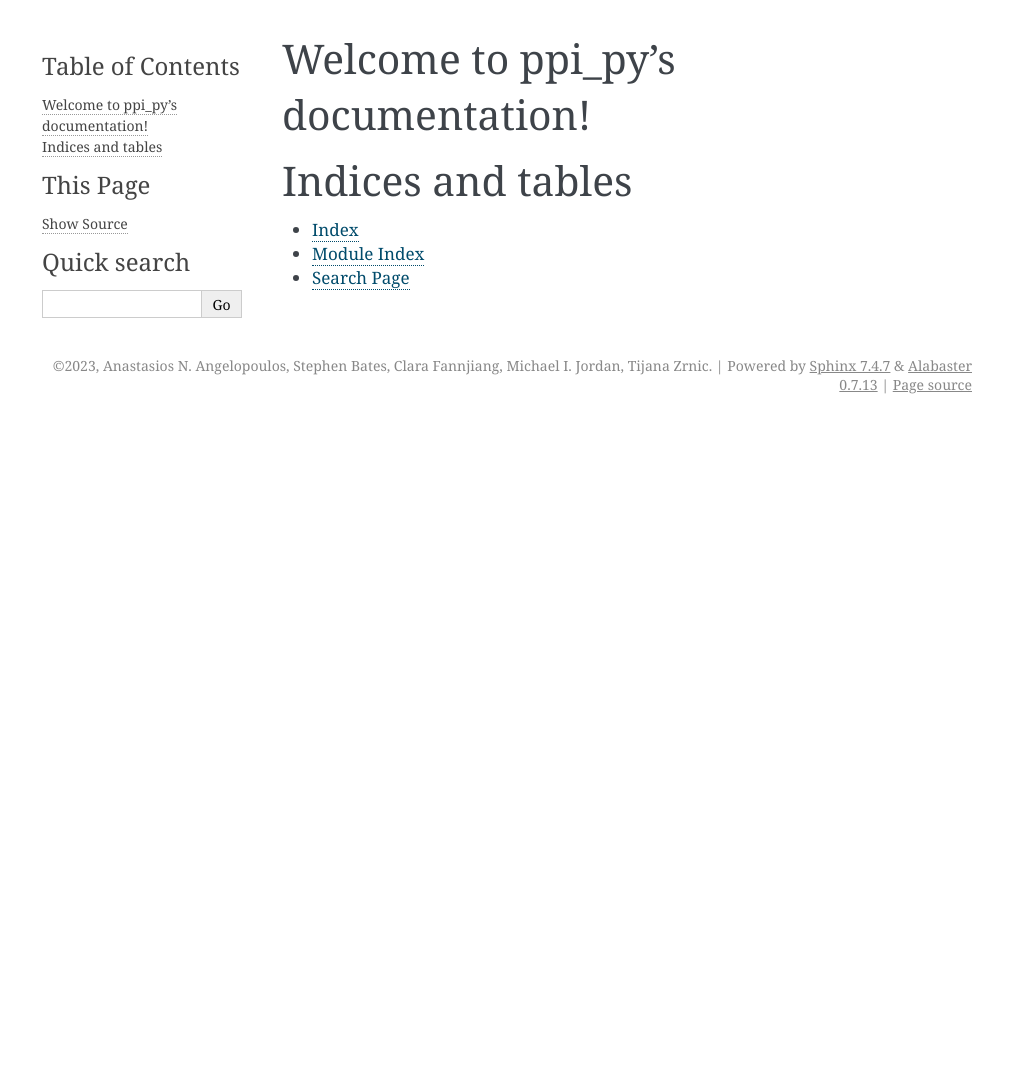
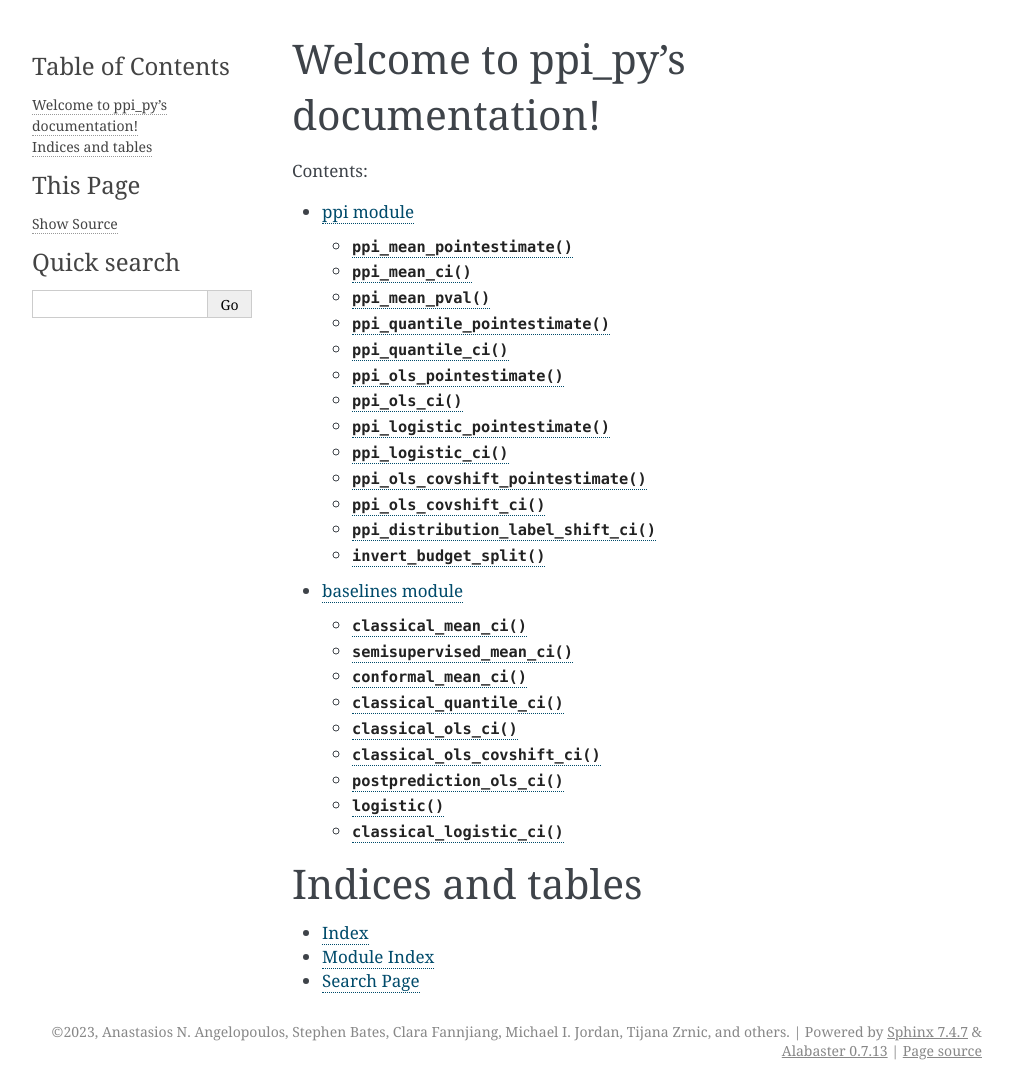
Before and after one commit to aangelopoulos/ppi_py, a Sphinx documentation site: the page built from docs/source/index.rst, in a window 1280 px wide. Shown: the whole page, without its empty margins (138-1151 px from the left). Built offline with Sphinx 7.4.7, drawn with Linux system fonts in a browser that asks for light colours; before the commit the page ends 900 px from its top, so only the background shows below that.

Commit message:
[documentation progress]

```diff
--- /dev/null
+++ b/docs/source/baselines.rst
@@ -0,0 +1,41 @@
+
+baselines module
+================
+
+Module for baseline functions.
+
+.. py:function:: classical_mean_ci
+
+   No docstring provided.
+
+.. py:function:: semisupervised_mean_ci
+
+   No docstring provided.
+
+.. py:function:: conformal_mean_ci
+
+   No docstring provided.
+
+.. py:function:: classical_quantile_ci
+
+   No docstring provided.
+
+.. py:function:: classical_ols_ci
+
+   No docstring provided.
+
+.. py:function:: classical_ols_covshift_ci
+
+   No docstring provided.
+
+.. py:function:: postprediction_ols_ci
+
+   No docstring provided.
+
+.. py:function:: logistic
+
+   No docstring provided.
+
+.. py:function:: classical_logistic_ci
+
+   No docstring provided.
--- a/docs/source/conf.py
+++ b/docs/source/conf.py
@@ -7,14 +7,14 @@
 # https://www.sphinx-doc.org/en/master/usage/configuration.html#project-information
 
 project = 'ppi_py'
-copyright = '2023, Anastasios N. Angelopoulos, Stephen Bates, Clara Fannjiang, Michael I. Jordan, Tijana Zrnic'
-author = 'Anastasios N. Angelopoulos, Stephen Bates, Clara Fannjiang, Michael I. Jordan, Tijana Zrnic'
+copyright = '2023, Anastasios N. Angelopoulos, Stephen Bates, Clara Fannjiang, Michael I. Jordan, Tijana Zrnic, and others'
+author = 'Anastasios N. Angelopoulos, Stephen Bates, Clara Fannjiang, Michael I. Jordan, Tijana Zrnic, and others'
 release = '0.1'
 
 # -- General configuration ---------------------------------------------------
 # https://www.sphinx-doc.org/en/master/usage/configuration.html#general-configuration
 
-extensions = []
+extensions = ['sphinx.ext.autodoc', 'sphinx.ext.napoleon', 'sphinx.ext.mathjax', 'sphinx.ext.viewcode']
 
 templates_path = ['_templates']
 exclude_patterns = []
@@ -26,3 +26,15 @@
 
 html_theme = 'alabaster'
 html_static_path = ['_static']
+html_theme_options = {
+    'logo': 'ppi.svg',
+    'github_user': 'aangelopoulos',
+    'github_repo': 'ppi_py',
+    'github_button': True,
+    'github_type': 'star',
+    'analytics_id': 'G-S4WVQMJCM9',
+    'sidebar_collapse': True,
+    'page_width': '75%',
+    'sidebar_width': '25%',
+    'description': 'A python package for powerful statistical inference using machine learning',
+}
--- a/docs/source/index.rst
+++ b/docs/source/index.rst
@@ -8,7 +8,8 @@
    :maxdepth: 2
    :caption: Contents:
 
-
+   ppi
+   baselines
 
 Indices and tables
 ==================
--- /dev/null
+++ b/docs/source/ppi.rst
@@ -0,0 +1,57 @@
+
+ppi module
+==========
+
+Module for functions related to ppi.
+
+.. py:function:: ppi_mean_pointestimate
+
+   No docstring provided.
+
+.. py:function:: ppi_mean_ci
+
+   No docstring provided.
+
+.. py:function:: ppi_mean_pval
+
+   No docstring provided.
+
+.. py:function:: ppi_quantile_pointestimate
+
+   No docstring provided.
+
+.. py:function:: ppi_quantile_ci
+
+   No docstring provided.
+
+.. py:function:: ppi_ols_pointestimate
+
+   No docstring provided.
+
+.. py:function:: ppi_ols_ci
+
+   No docstring provided.
+
+.. py:function:: ppi_logistic_pointestimate
+
+   No docstring provided.
+
+.. py:function:: ppi_logistic_ci
+
+   No docstring provided.
+
+.. py:function:: ppi_ols_covshift_pointestimate
+
+   No docstring provided.
+
+.. py:function:: ppi_ols_covshift_ci
+
+   No docstring provided.
+
+.. py:function:: ppi_distribution_label_shift_ci
+
+   No docstring provided.
+
+.. py:function:: invert_budget_split
+
+   No docstring provided.
```
Also changed, not shown: docs/source/_static/ppi.svg (added), 3 other files.
